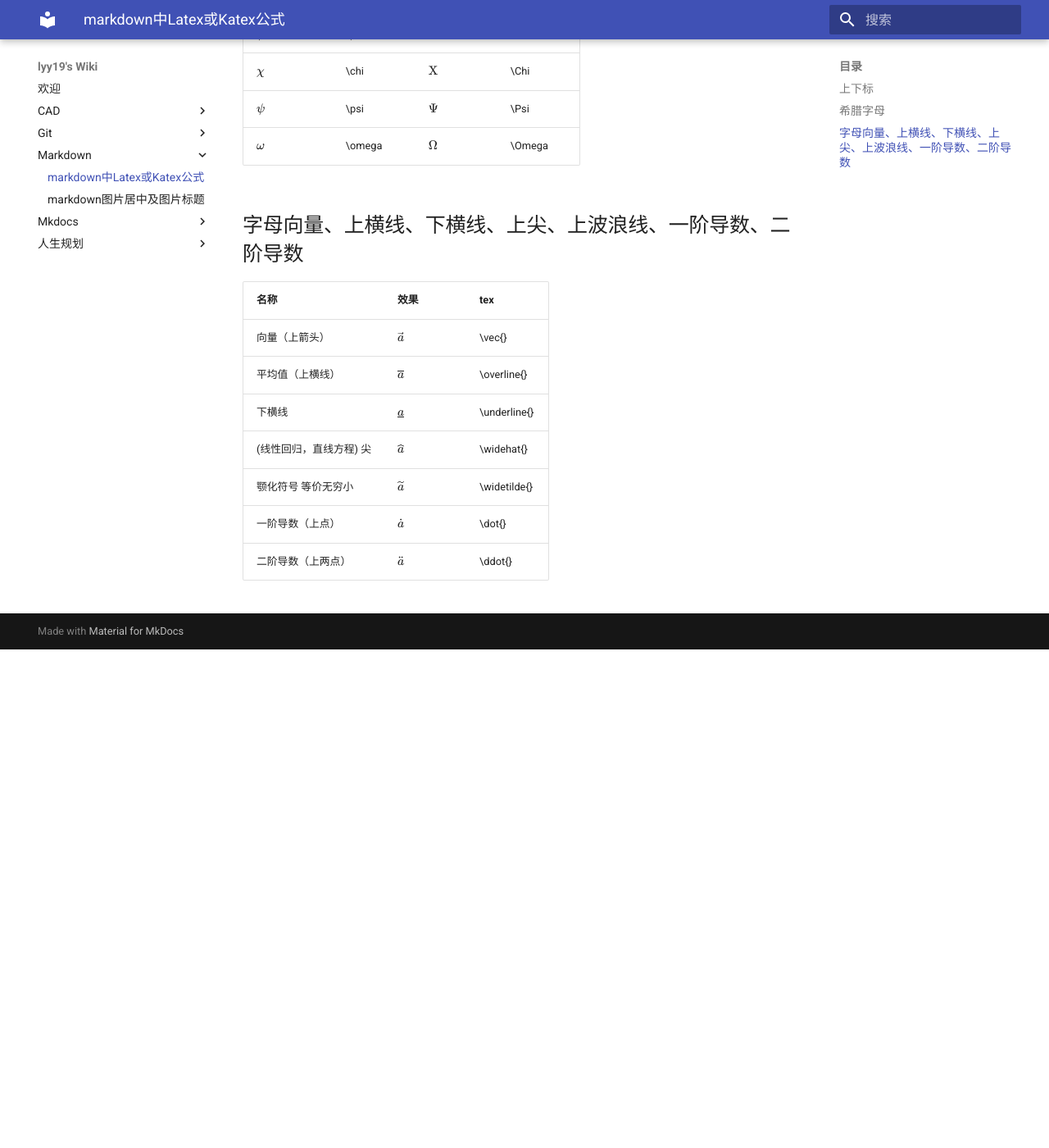
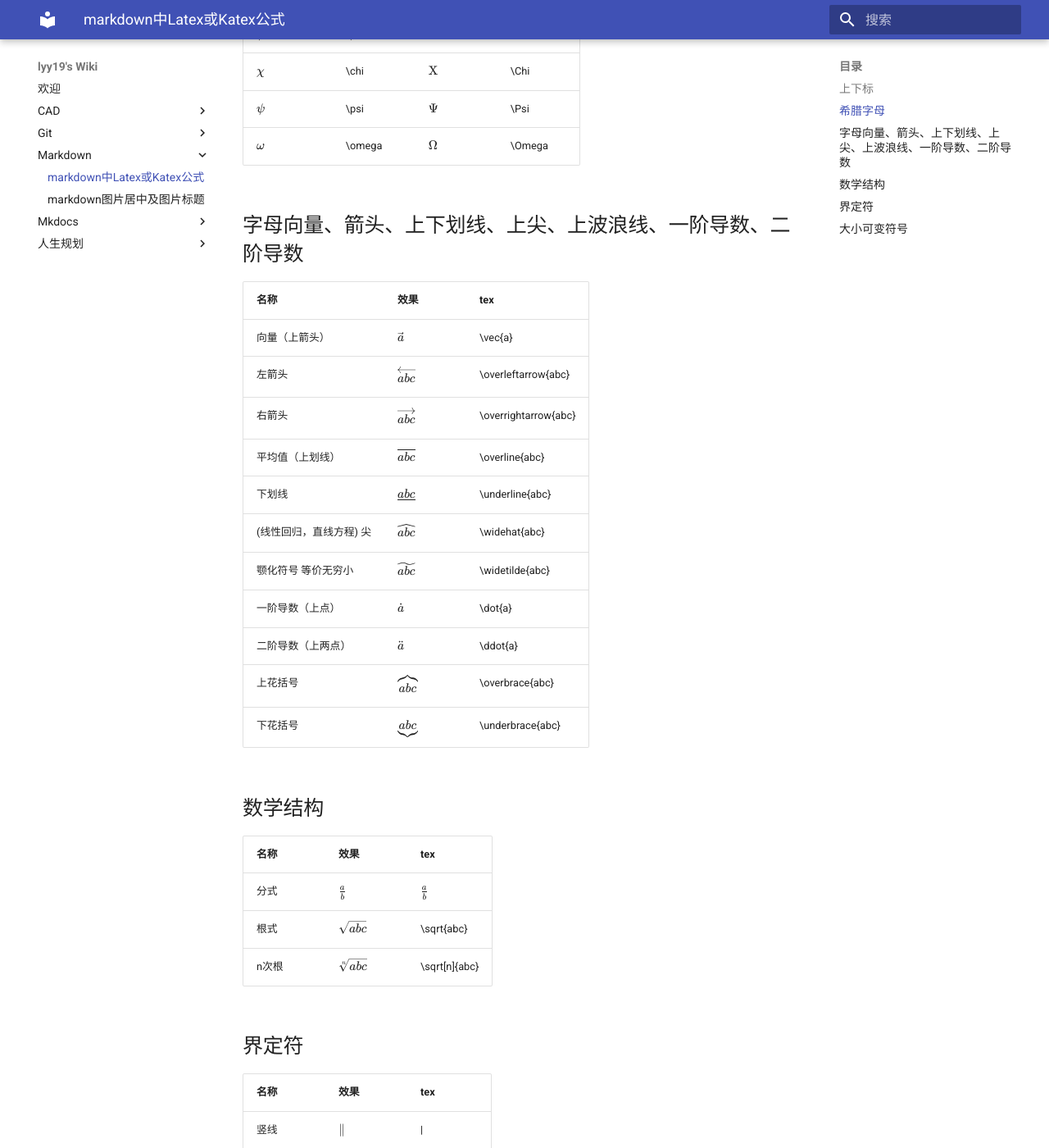
Before and after one commit to lyy1119/lyy1119.github.io, an MkDocs documentation site: the page built from docs/markdown/latex公式.md, in a window 1280 px wide and 1400 px high, scrolled down 1985 px. Shown: the whole window at 82% size. Built offline with MkDocs 1.6.1 and Material for MkDocs 9.7.7, drawn with Linux system fonts in a browser that asks for light colours; before the commit the page ends 2777 px from its top, so only the background shows below that; some of the changed text lies outside the part shown.

Commit message:
写笔记

```diff
--- a/docs/markdown/latex公式.md
+++ b/docs/markdown/latex公式.md
@@ -53,14 +53,57 @@
 |$\psi$|\psi|$\Psi$|\Psi|
 |$\omega$|\omega|$\Omega$|\Omega|
 
-## 字母向量、上横线、下横线、上尖、上波浪线、一阶导数、二阶导数
+## 字母向量、箭头、上下划线、上尖、上波浪线、一阶导数、二阶导数
 
 |名称|效果|tex|
 |---|---|---|
-|向量（上箭头）|$\vec{a}$|\vec{}|
-|平均值（上横线）|$\overline{a}$|\overline{}|
-|下横线|$\underline{a}$|\underline{}|
-|(线性回归，直线方程) 尖|$\widehat{a}$|\widehat{}|
-|颚化符号  等价无穷小|$\widetilde{a}$|\widetilde{}|
-|一阶导数（上点）|$\dot{a}$|\dot{}|
-|二阶导数（上两点）|$\ddot{a}$|\ddot{}|
+|向量（上箭头）|$\vec{a}$|\vec{a}|
+|左箭头|$\overleftarrow{abc}$|\overleftarrow{abc}|
+|右箭头|$\overrightarrow{abc}$|\overrightarrow{abc}|
+|平均值（上划线）|$\overline{abc}$|\overline{abc}|
+|下划线|$\underline{abc}$|\underline{abc}|
+|(线性回归，直线方程) 尖|$\widehat{abc}$|\widehat{abc}|
+|颚化符号  等价无穷小|$\widetilde{abc}$|\widetilde{abc}|
+|一阶导数（上点）|$\dot{a}$|\dot{a}|
+|二阶导数（上两点）|$\ddot{a}$|\ddot{a}|
+|上花括号|$\overbrace{abc}$|\overbrace{abc}|
+|下花括号|$\underbrace{abc}$|\underbrace{abc}|
+
+## 数学结构
+
+|名称|效果|tex|
+|---|---|---|
+|分式|$\frac{a}{b}$|$\frac{a}{b}$|
+|根式|$\sqrt{abc}$|\sqrt{abc}|
+|n次根|$\sqrt[n]{abc}$|\sqrt[n]{abc}|
+
+## 界定符
+
+|名称|效果|tex|
+|---|---|---|
+|竖线|$\|$|\||
+||$\vert$|\vert|
+|双竖线|$\\\|$|\\\||
+||$\Vert$|\Vert|
+|花括号|$\{$|\\\{|
+||$\}$|\\\}|
+|尖括号|$\lang$|\lang|
+||$\rang$|\rang|
+||$\lfloor$|\lfloor|
+||$\rfloor$|\rfloor|
+||$\lceil$|\lceil|
+||$\rceil$|\rceil|
+|斜线|$/$|/|
+|反斜线|$\backslash$|\backslash|
+|中括号|$[$|[|
+||$]$|]|
+|向上箭头|$\uparrow$|\uparrow|
+||$\Uparrow$|\Uparrow|
+|向下箭头|$\downarrow$|\downarrow|
+||$\Downarrow$|\Downarrow|
+||$\llcorner$|\llcorner|
+||$\lrcorner$|\lrcorner|
+||$\ulcorner$|\ulcorner|
+||$\urcorner$|\urcorner|
+
+## 大小可变符号
```
